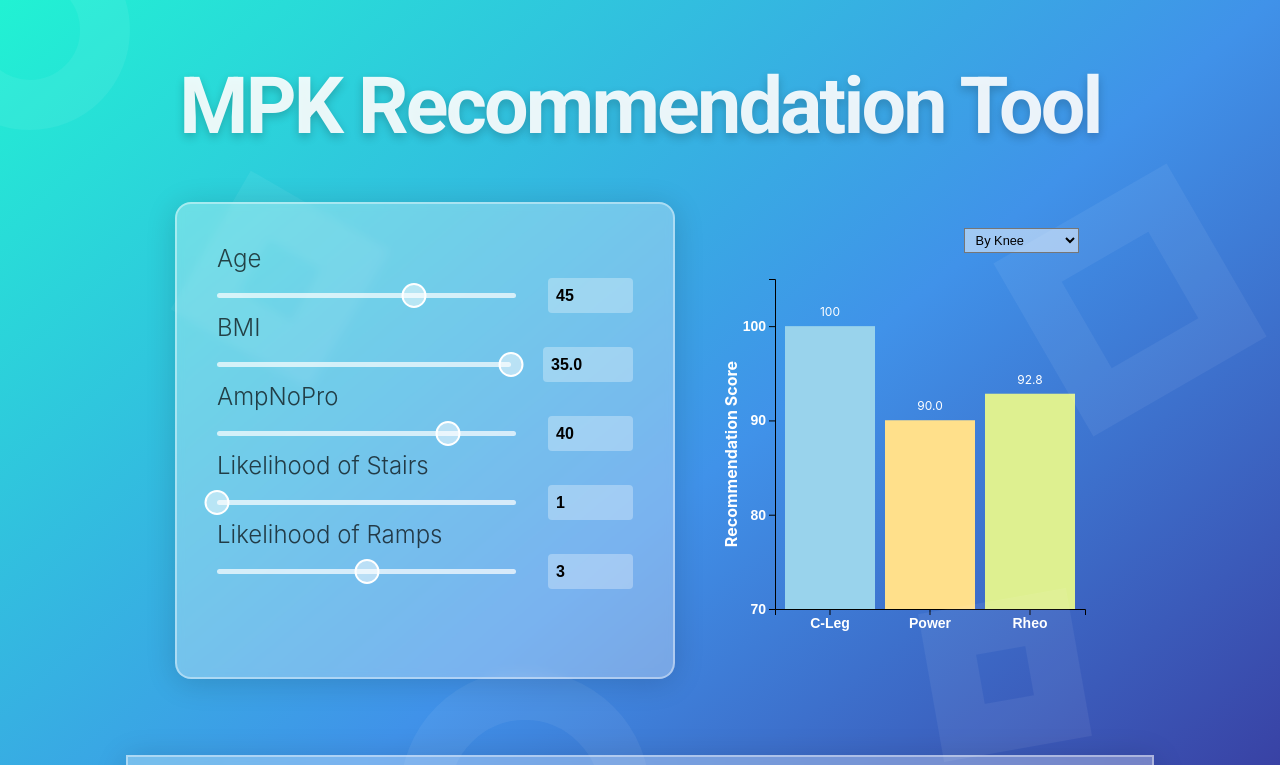
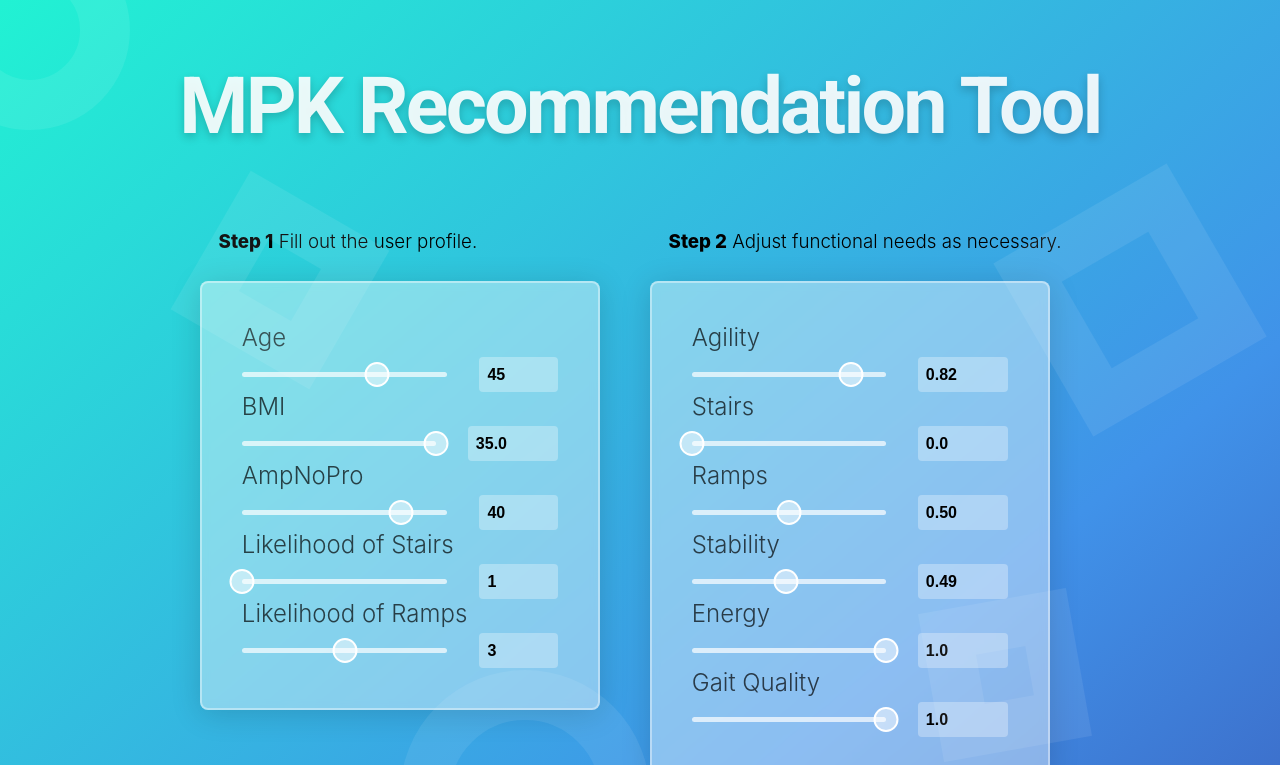
Before and after one commit to CarlosCarras/mpk-recommendation-tool, a React (Create React App) app: page / in a window 1280 px wide. Shown: the top 765 px of the page. Built offline with nearby package versions, Linux system fonts and the light colour scheme.

Commit message:
made scores adjustable by user

```diff
--- a/src/App.css
+++ b/src/App.css
@@ -6,7 +6,7 @@
     /* background: linear-gradient(320deg,#cdcadf,#c1cfdf,#a2e2d8); */
     text-align: center;
 
-    --bg-color-glass: rgba(255, 255, 255, 0.3);
+    --bg-color-glass: rgba(255, 255, 255, 0.4);
     --default-shadow: 0 4px 30px rgba(0, 0, 0, 0.15);
     height: 100%;
 }
--- a/src/components/PatientForm/PatientForm.css
+++ b/src/components/UserForms/FormStyles.css
@@ -1,6 +1,6 @@
-.patientform-container {
-    border-radius: 1em;
-    width: min(80vw, 500px);
+.form-container {
+    border-radius: 0.5em;
+    width: min(80vw, 400px);
     max-width: 100%;
     text-align: left;
     padding: 40px 40px;
--- a/src/components/PatientForm/PatientForm.js
+++ b/src/components/UserForms/PatientForm.js
@@ -1,7 +1,7 @@
 import React, {useState, useEffect} from "react";
-import './PatientForm.css'
+import './FormStyles.css'
 
-import Slider from './../../components/Slider/Slider';
+import Slider from '../Slider/Slider';
 
 
 function PatientForm(props) {
@@ -44,7 +44,7 @@
     }
 
     return (
-        <div className="patientform-container glass">
+        <div className="form-container glass">
             <form onSubmit={handleSubmit}>
                 <div className="form-row">
                     <label>Age</label>
--- /dev/null
+++ b/src/components/UserForms/ScoresForm.js
@@ -0,0 +1,85 @@
+import React, {useState, useEffect} from "react";
+import './FormStyles.css'
+
+import Slider from '../Slider/Slider';
+
+
+function ScoresForm(props) {
+    const default_agility = props.default["Agility"];
+    const default_stairs = props.default["Stairs"];
+    const default_ramps = props.default["Ramps"];
+    const default_stability = props.default["Stability"];
+    const default_energy = props.default["Energy"];
+    const default_gaitquality = props.default["Gait Quality"];
+
+    const [agilityScore, setAgilityScore] = useState(default_agility);
+    const [stairsScore, setStairsScore] = useState(default_stairs);
+    const [rampsScore, setRampsScore] = useState(default_ramps);
+    const [stabilityScore, setStabilityScore] = useState(default_stability);
+    const [energyScore, setEnergyScore] = useState(default_energy);
+    const [gaitqualityScore, setGaitQualityScore] = useState(default_gaitquality);
+
+    const handleAgilityChange = (value) => setAgilityScore(value);
+    const handleStairsChange = (value) => setStairsScore(value);
+    const handleRampsChange = (value) => setRampsScore(value);
+    const handleStabilityChange = (value) => setStabilityScore(value);
+    const handleEnergyChange = (value) => setEnergyScore(value);
+    const handleGaitQualityChange = (value) => setGaitQualityScore(value);
+
+    const updateData = () => {
+        if (props.onUpdate === null) {
+            return;
+        }
+
+        props.onUpdate({
+            'Agility': agilityScore,
+            'Stairs': stairsScore,
+            'Ramps': rampsScore,
+            'Stability': stabilityScore,
+            'Energy': energyScore,
+            'Gait Quality': gaitqualityScore,
+        })
+    }
+
+    useEffect(() => updateData(), [agilityScore, stairsScore, rampsScore, stabilityScore, energyScore, gaitqualityScore])
+    useEffect(() => {
+        if (props.default["Agility"] === null) {
+            return;
+        }
+
+        setAgilityScore(props.default["Agility"]);
+        setStairsScore(props.default["Stairs"]);
+        setRampsScore(props.default["Ramps"]);
+        setStabilityScore(props.default["Stability"]);
+        setEnergyScore(props.default["Energy"]);
+        setGaitQualityScore(props.default["Gait Quality"]);
+
+    }, [props.default])
+
+    const handleSubmit = (e) => {
+        e.preventDefault();
+    }
+
+    return (
+        <div className="form-container glass">
+            <form onSubmit={handleSubmit}>
+                <div className="form-row">
+                    <label>Agility</label>
+                    <Slider min={0} max={1} default={agilityScore} step={0.01} precision={2} onChange={handleAgilityChange} snap={false}/>
+                    <label>Stairs</label>
+                    <Slider min={0} max={1} default={stairsScore} step={0.01} precision={2} onChange={handleStairsChange} snap={false}/>
+                    <label>Ramps</label>
+                    <Slider min={0} max={1} default={rampsScore} step={0.01} precision={2} onChange={handleRampsChange} snap={false}/>
+                    <label>Stability</label>
+                    <Slider min={0} max={1} default={stabilityScore} step={0.01} precision={2} onChange={handleStabilityChange} snap={false}/>
+                    <label>Energy</label>
+                    <Slider min={0} max={1} default={energyScore} step={0.01} precision={2} onChange={handleEnergyChange} snap={false}/>
+                    <label>Gait Quality</label>
+                    <Slider min={0} max={1} default={gaitqualityScore} step={0.01} precision={2} onChange={handleGaitQualityChange} snap={false}/>
+                </div>
+            </form>
+        </div>
+    )
+}
+
+export default ScoresForm;
--- a/src/views/Home/Equation.js
+++ b/src/views/Home/Equation.js
@@ -24,7 +24,8 @@
     if (bmi > healthy_bmi)
         score = remap(bmi, healthy_bmi, high_in, low_out, high_out)
     else
-        score = remap(bmi, low_in, healthy_bmi, high_out, low_out)
+        score = low_out
+        // score = remap(bmi, low_in, healthy_bmi, high_out, low_out)
 
     return score
 }
--- a/src/views/Home/Home.css
+++ b/src/views/Home/Home.css
@@ -51,6 +51,16 @@
 .home-container p {
     width: 80%;
     padding: 1em 2em;
+}
+
+.home-container .home-form h3 {
+    text-align: left;
+    padding: 0.5em 1em;
+    font-weight: 800;
+}
+
+.home-container .home-form h3 span {
+    font-weight: 300;
 }
 
 /* Decorations */
--- a/src/views/Home/Home.js
+++ b/src/views/Home/Home.js
@@ -1,6 +1,7 @@
 import React, {useState} from "react";
 
-import PatientForm from './../../components/PatientForm/PatientForm';
+import PatientForm from '../../components/UserForms/PatientForm';
+import ScoresForm from '../../components/UserForms/ScoresForm';
 import PrescriptionBarPlot from './../../components/PrescriptionBarPlot/PrescriptionBarPlot';
 import ScoresBarPlot from "../../components/ScoresBarPlot/ScoresBarPlot";
 import './Home.css'
@@ -23,11 +24,17 @@
     const [userResults, setUserResults] = useState(defaultResults);
     const [visualizationSelected, setVisualizationSelected] = useState("knee");
 
-    const onUpdate = (userData) => {
+    const onUpdateScoresForm = (scores) => {
+        const results = equation(scores);
+
+        setUserScores(scores);
+        setUserResults(results);
+    }
+
+    const onUpdatePatientProfile = (userData) => {
         const scores = normalizeData(userData);
-        const results = equation(scores);
-        setUserScores(scores)
-        setUserResults(results);
+
+        onUpdateScoresForm(scores);
     }
 
     const handleVisualizationChange = (e) => {
@@ -39,8 +46,25 @@
             <h1>MPK Recommendation Tool</h1>
             <br/>
             <div className="home-row">
-                <PatientForm default={defaults} onUpdate={onUpdate}/>
-                <div>
+                <div className="home-form">
+                    <h3>
+                        Step 1
+                        <span> Fill out the user profile. </span>
+                    </h3>
+                    <PatientForm default={defaults} onUpdate={onUpdatePatientProfile}/>
+                </div>
+                <div className="home-form">
+                    <h3>
+                        Step 2
+                        <span> Adjust functional needs as necessary. </span>
+                    </h3>
+                    <ScoresForm default={userScores} onUpdate={onUpdateScoresForm}/>
+                </div>
+                <div className="home-form">
+                    <h3>
+                        Step 3
+                        <span> View your personalized results. </span>
+                    </h3>
                     <div className="button-container">
                         <select name="visaulization" id="visaulization" value={visualizationSelected} onChange={handleVisualizationChange}>
                             <option value="knee">By Knee</option>
```
